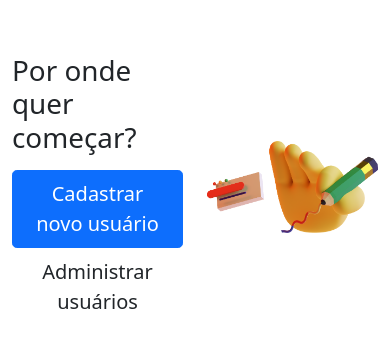
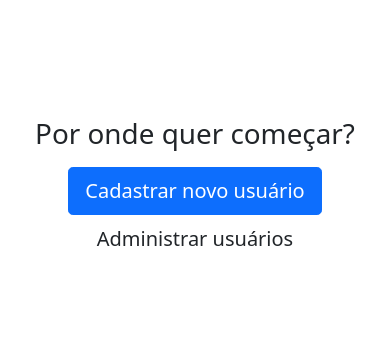
Before and after one commit to paulhenrique/automatic-sniffle, a Next.js app: page / in a window 390 px wide. Shown: the part 232-580 px from the top of the page. Built offline with nearby package versions, Linux system fonts and the light colour scheme.

Commit message:
Ajustando breakpoints

```diff
--- a/src/pages/index.jsx
+++ b/src/pages/index.jsx
@@ -13,8 +13,8 @@ export default function Home() {
         <link rel="icon" href="/favicon.ico" />
       </Head>
       <main className="">
-        <div className="row vh-100 fill-height align-items-center">
-          <div className="col">
+        <div className="row vh-100 fill-height align-items-center text-center">
+          <div className="col-12 col-md-6">
             <h1 className="pb-2 text-dark">Por onde quer começar?</h1>
             <div>
               <div className="d-inline">
@@ -29,7 +29,7 @@ export default function Home() {
               </div>
             </div>
           </div>
-          <div className="col align-items-center fill-height">
+          <div className="col-12 col-md-6 d-none d-md-block align-items-center fill-height">
             <span>
               <Image src={Hand} alt="Hand" />
             </span>
--- a/src/pages/nova-pessoa.jsx
+++ b/src/pages/nova-pessoa.jsx
@@ -81,12 +81,12 @@ function NewPessoa() {
   return (
     <div className="container">
       <ToastContainer />
-      <div className="row vh-100 align-items-center">
-        <div className="col-7">
+      <div className="row vh-100 align-items-center py-md-5">
+        <div className="col-7 d-none d-md-block">
           <Image src={Rocket} alt="Rocket" />
         </div>
         <div className="col">
-          <h1>Novo Usuário</h1>
+          <h1>Nova Pessoa</h1>
           <form onSubmit={(e) => handleSubmitForm(e)}>
             <div className="row">
               <div className="col">
```
Also changed, not shown: src/pages/pessoas.jsx (+8 -4 lines).
